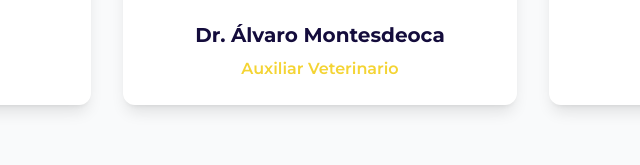
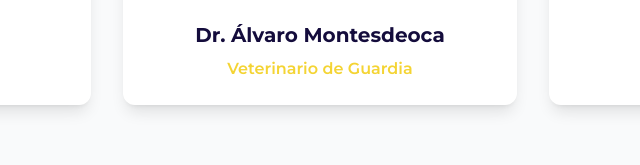
Before and after one commit to Cam1310/HOSVSM, a plain HTML site: page index.html in a window 1280 px wide. Shown: the part 2355-2520 px from the top of the page, 320-960 px from the left. Drawn offline with nearby package versions, Linux system fonts and the light colour scheme.

Commit message:
Update title for Dr. Álvaro Montesdeoca

```diff
--- a/index.html
+++ b/index.html
@@ -509,7 +509,7 @@
         { name: "Dr. Patricio Intriago", title: "Cirujano Veterinario y Especialista en Imagenología", specialty: "Cirugía de Tejidos Blandos y Endoscopia" },
         { name: "Dr. Jefferson Intriago", title: "Anestesiólogo Veterinario", specialty: "Anestesiología y Cuidados Intensivos" },
         { name: "Dra. Dyra Valencia", title: "Veterinaria de Guardia", specialty: "Medicina Interna" },
-        { name: "Dr. Álvaro Montesdeoca", title: "Auxiliar Veterinario", specialty: "Cirugia de Tejidos Blandos" },
+        { name: "Dr. Álvaro Montesdeoca", title: "Veterinario de Guardia", specialty: "Cirugia de Tejidos Blandos" },
         { name: "Dra. Karelis Loor", title: "Veterinaria de Guardia", specialty: "Laboratorio" }
       ];
       const navItems = [
```
